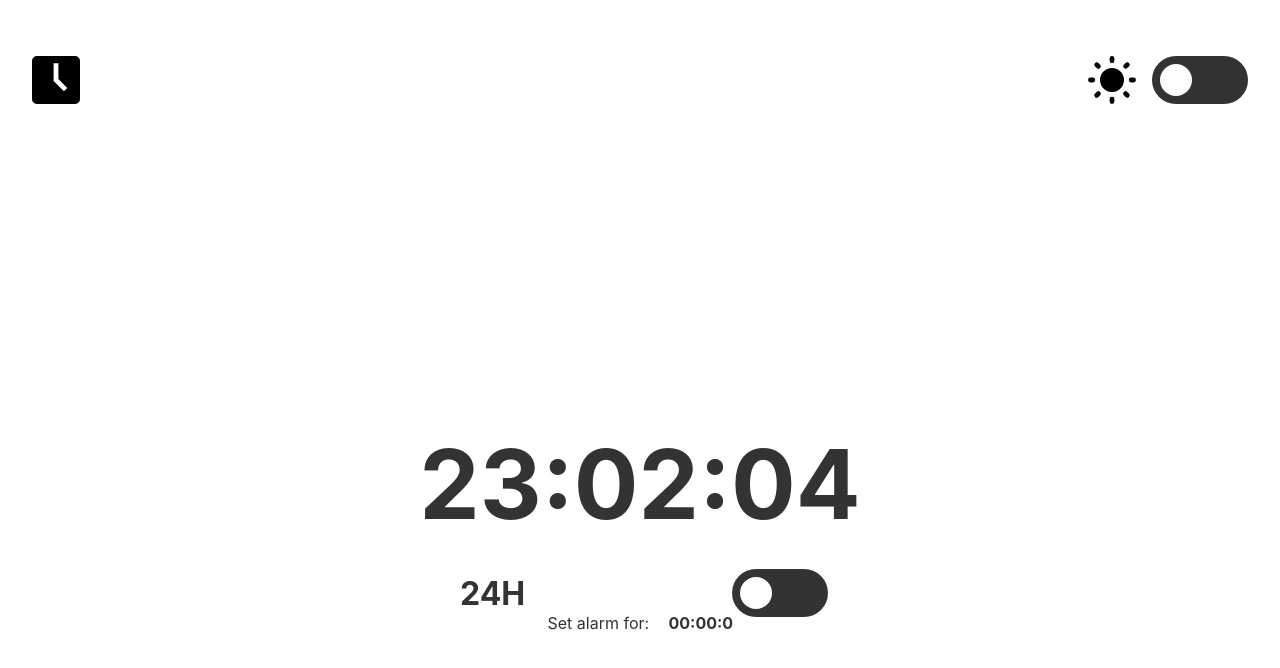
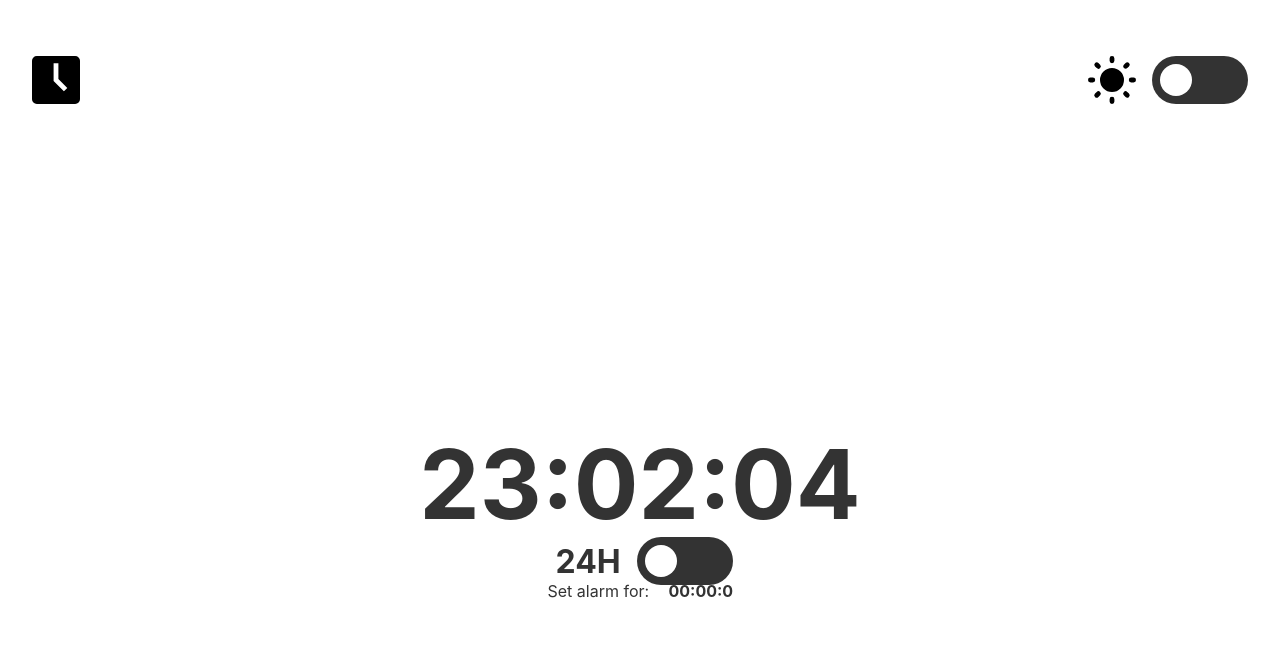
Before and after one commit to Android789515/react-clock, a React (Create React App) app: page / in a window 1280 px wide. Shown: the top 668 px of the page. Built offline with nearby package versions, Linux system fonts and the light colour scheme.

Commit message:
Refactored TimeClock component styles for layout consistency.
Moved the max width and side margin styles used in multiple component CSS rules into a new rule which provides the layout to children of the TimeClock component; except the time clock display.

```diff
--- a/src/components/alarm-setter/AlarmSetter.module.scss
+++ b/src/components/alarm-setter/AlarmSetter.module.scss
@@ -1,10 +1,6 @@
 .alarmSetterLayout {
   display: flex;
   justify-content: space-between;
-
-  max-width: 11.5625em;
-
-  margin: auto;
 }
 
 .alarmSetter {
--- a/src/components/clock-features/time-clock/TimeClock.module.scss
+++ b/src/components/clock-features/time-clock/TimeClock.module.scss
@@ -1,4 +1,12 @@
 @use '../../../App.module';
+
+// Maintains consistent width on children.
+// Has to be done because Firefox....
+.timeClock > *:not(.timeClockDisplay) {
+  max-width: 11.5625em;
+
+  margin: auto;
+}
 
 .timeFormatLayout {
   display: grid;
@@ -6,9 +14,7 @@
   grid-column-gap: .5em;
   align-items: center;
 
-  max-width: 11.5625em;
-
-  margin: 1em auto 0 auto;
+  margin-top: 1em;
 }
 
 .timeFormat {
--- a/src/components/clock-features/time-clock/TimeClock.tsx
+++ b/src/components/clock-features/time-clock/TimeClock.tsx
@@ -54,10 +54,11 @@ const TimeClock = () => {
     };
 
     return (
-        <main>
+        <main className={styles.timeClock}>
             <ClockDisplay
                 disabled
                 timeInMilliseconds={is12hTime() ? currentTime - afternoonHours : currentTime}
+                customClassname={styles.timeClockDisplay}
             />
 
             <div className={styles.timeFormatLayout}>
```
